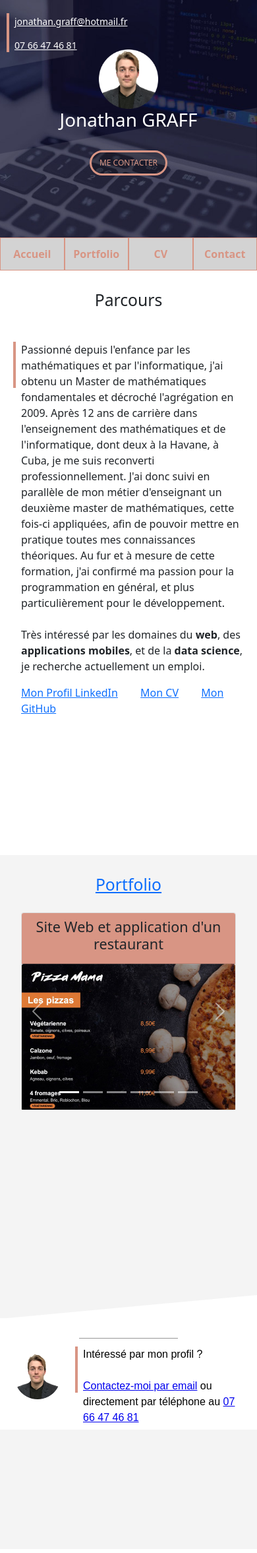
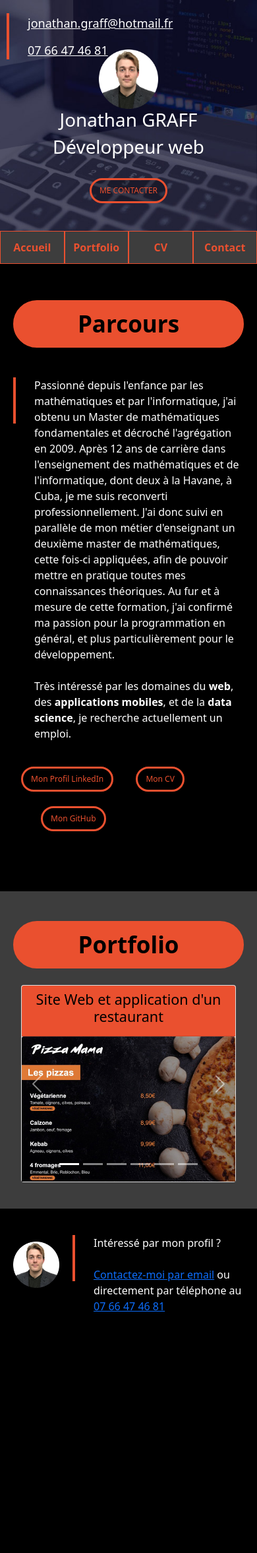
Before and after one commit to jonathangraff/presentation, a PHP site: page /index.html in a window 390 px wide. Shown: the whole page at 66% size. After the commit the page ends 1988 px from the top, so only its background shows below. Run offline with PHP 8.4, Linux system fonts and the light colour scheme; some libraries are stand-ins or nearby versions.

Commit message:
dark version + responsive

```diff
--- a/index.html
+++ b/index.html
@@ -15,6 +15,8 @@
         <img class="cover-profile" src="images/profile.png"/>
         <h1>Jonathan GRAFF</h1>
 
+        <h1> Développeur web</h1>
+
         <div style="text-align: center;">
             <a class="contact-button" href="mailto:jonathan.graff@hotmail.fr?subject=Contact">ME CONTACTER</a>
         </div>
@@ -27,11 +29,10 @@
     <div style="margin-top:8px">    <script src="menu.js"></script>
     </div>
 
-    <!-- SECTION GRISE 1 -->
+    <!-- PARCOURS -->
 
-    <!-- SECTION BLANCHE -->
-    <div class="section">
-        <h2>Parcours</h2>
+    <div class="section" style="padding-bottom:100px">
+        <h2 class='badge-title'>Parcours</h2>
        <!--<img src="images/profile2.jpg" class="col-contenu" /> -->
         <div class="col-contenu float-right">
             <div class="texte-avec-ligne-verticale">
@@ -40,18 +41,18 @@
                     J'ai donc suivi en parallèle de mon métier d'enseignant un deuxième master de mathématiques, cette fois-ci appliquées, afin de pouvoir mettre en pratique toutes mes
                     connaissances théoriques. Au fur et à mesure de cette formation, j'ai confirmé ma passion pour la programmation en général, et plus particulièrement pour le développement.<br><br>
                     Très intéressé par les domaines du <b>web</b>, des <b>applications mobiles</b>, et de la <b>data science</b>, je recherche actuellement un emploi.</p>
-                <a href="https://www.linkedin.com/in/jonathan-graff" target="_blank">Mon Profil LinkedIn</a>
-                <a style="margin-left:30px" href="CV Jonathan GRAFF.pdf" target="_blank">Mon CV</a>
-                <a style="margin-left:30px" href="https://github.com/jonathangraff" target="_blank">Mon GitHub</a>
+                <a class='contact-button' href="https://www.linkedin.com/in/jonathan-graff" target="_blank">Mon Profil LinkedIn</a>
+                <a class='contact-button' style="margin-left:30px" href="CV Jonathan GRAFF.pdf" target="_blank">Mon CV</a>
+                <a class='contact-button' style="margin-left:30px" href="https://github.com/jonathangraff" target="_blank">Mon GitHub</a>
             </div>
         </div>
 
     </div>
-    <div class="separation2"></div>
+    <!-- <div class="separation2"></div> -->
 
     <!-- SECTION GRISE 2 -->
-    <div class="section section-grise2">
-        <h2><a href='portfolio.html'>Portfolio</a></h2>
+    <div class="section section-grise">
+        <h2 class='badge-title'><a href='portfolio.html' >Portfolio</a></h2>
         <div class='container '>
 
             <div id='monCarrousel' class='carousel slide carousel-fade m-auto d-block'
@@ -76,7 +77,7 @@
                     <div class='carousel-item active'>
                         <div class='card ' >
                             <div class='card-header carte-header'>
-                                <h4 class='text-dark text-center'>Site Web et application d'un restaurant</h4>
+                                <h4 class='text-center'>Site Web et application d'un restaurant</h4>
                             </div>
                             <img src='images/project1small.jpg' class='w-100 card-img-top d-block testxx'>
                         </div>
@@ -86,7 +87,7 @@
                     <div class='carousel-item'>
                         <div class=card>
                             <div class='card-header carte-header'>
-                                <h4 class='text-dark text-center'>Jeu vidéo Galaxy</h4>
+                                <h4 class='text-center'>Jeu vidéo Galaxy</h4>
                             </div>
                             <img src='images/galaxy.jpg' class='w-100 d-block card-img-top'>
                         </div>
@@ -96,7 +97,7 @@
                     <div class='carousel-item'>
                         <div class=card>
                             <div class='card-header carte-header'>
-                                <h4 class='text-dark text-center'>Boîte à rythme</h4>
+                                <h4 class='text-center'>Boîte à rythme</h4>
                             </div>
                             <img src='images/mrbeat.jpg' class='w-100 d-block card-img-top'>
                         </div>
@@ -105,7 +106,7 @@
                     <div class='carousel-item'>
                         <div class=card>
                             <div class='card-header carte-header'>
-                                <h4 class='text-dark text-center'>
+                                <h4 class='text-center'>
                                     Utilisation de logiciel d'assistant de preuve pour piloter des bras de robots médicaux
                                 </h4>
                             </div>
@@ -116,7 +117,7 @@
                     <div class='carousel-item'>
                         <div class=card>
                             <div class='card-header carte-header'>
-                                <h4 class='text-dark text-center'>Apprentissage par renforcement profond pour des problèmes combinatoires</h4>
+                                <h4 class='text-center'>Apprentissage par renforcement profond pour des problèmes combinatoires</h4>
                             </div>
                             <img src='images/renforcement.jpg' class='w-100 d-block card-img-top'>
                         </div>
@@ -125,7 +126,7 @@
                     <div class='carousel-item'>
                         <div class=card>
                             <div class='card-header carte-header'>
-                                <h4 class='text-dark text-center'>Déformation par itérations de surfaces vers des surfaces minimales</h4>
+                                <h4 class='text-center'>Déformation par itérations de surfaces vers des surfaces minimales</h4>
                             </div>
                             <img src='images/catenoide.gif' class='w-100 d-block card-img-top'>
                         </div>
@@ -154,9 +155,14 @@
 
     </div>
 <!-- SECTION FIN -->
-<div class="fin"></div>
+<!-- <div class="fin"></div> -->
     <!-- SECTION BLANCHE FRAME -->
-    <iframe class = contact src="contact-frame.html" scrolling="no"></iframe>
+    <footer>
+        <!-- <iframe class = contact src="contact-frame.html" scrolling="no"></iframe> -->
+        <div class='section'>
+            <script src='contact-frame.js'></script>
+        </div>
+    </footer>
 
 
 
--- a/index.php
+++ b/index.php
@@ -38,7 +38,7 @@
     <?php include "menu.html";?>
 
     <!-- SECTION GRISE 1 -->
-    <div class="section section-grise1">
+    <div class="section section-grise">
         <div class="separateur"></div>
         <p>Je développe <b>votre projet WEB</b> ou vos <b>Applications mobiles</b> iOS/Android de A à Z</p>
     </div>
@@ -61,7 +61,7 @@
     <div class="separation2"></div>
 
     <!-- SECTION GRISE 2 -->
-    <div class="section section-grise2">
+    <div class="section section-grise">
         <h2>Portfolio</h2>
         <table class="col-portfolio" style="display:inline-block">
             <tr>
--- a/style.css
+++ b/style.css
@@ -6,6 +6,7 @@
     font-size: 100%;
     vertical-align: baseline;
     background: transparent;
+    color: var(--colortext)
 }
 
 *{
@@ -14,18 +15,26 @@
 
 
 :root {
-    --color1: #D89584;
-    --color2: #F4F4F4;
-    --color3: #e7e4e4;
+
+    --colortext: #FFFFFF;
+    --color1: #EA502F;
+    --color2: #3d3d3d;
+    --color3: #3d3d3d;
+    --color4: #000000;
+    --color5: #3d3d3d;
+    --color6: #979797; /* séparateur*/
+    --color7: #656565;
 }
 
 body {
     margin: 0;
     font-family: Arial;
     line-height: 1.5;
-    background-color: var(--color2);
+    background-color: var(--color4);
 }
-
+p{
+    margin-left:20px
+}
 iframe.contact {
     width: 100%;
     border: none;
@@ -49,7 +58,7 @@ div.testxx img{
 
 div.cover {
     background: url(images/cover_overlay.png) no-repeat center/100% 100%,url(images/cover.jpg) no-repeat center/cover;
-    height: 360px;
+    height: 400px;
     position: relative;
 }
 
@@ -62,26 +71,31 @@ img.cover-profile {
 }
 
 h1 {
-    color: white;
+
     text-align: center;
     font-size: 42px;
     margin-top: 10px;
     margin-bottom: 0px;
 }
-
+h2 a{
+    color: var(--colortext);
+    text-decoration:none
+}
 div.separation1{
     background: url(images/triangle2white.svg) no-repeat center bottom -1px/100%;
     padding-bottom: 180px;
     margin-top: 0px;
 }
-div.section-grise1 {
+div.section-grise{
     background-color: var(--color2);
+    padding-top :20px;
+    padding-bottom:20px
 }
-div.separation2 {
-    background: url(images/triangle1white.svg) no-repeat center top/100%;
-    padding-top: 180px;
+/* div.separation2 {*/
+    /* background: url(images/triangle1white.svg) no-repeat center top/100%; */
+    /* padding-top: 100px;
     margin-bottom: 0px;
-}
+} */
 
 .menu{
     height:50px;
@@ -92,21 +106,20 @@ div.separation2 {
     background-color: var(--color1);
     padding-top: 20px;
     padding-bottom:20px;
-    margin-bottom: 10px;
+    margin-bottom: 0px;
     font-weight:bold;
     font-size:45px;
+    color:var(--color4)
 }
 
 nav{
     width: 100%;
     height:50px;
-    background-color:lightgray;
+    background-color:var(--color5);
     margin-top:-8px
 
 
 }
-
-
 
 nav a{
     display:block;
@@ -171,7 +188,7 @@ nav > ul li:hover .sous{
     font-size: 12px;
 }
 div.cover p {
-    color: lightgray;
+    color: var(--color5);
     text-align: center;
     margin-top: 8px;
     font-size: 14px;
@@ -197,8 +214,8 @@ div.cover-contact p:first-child {
 }
 
 div.cover-contact * {
-    color: white;
-    font-size: 14px;
+    color: var(--colortext);
+    font-size: 18px;
 }
 
 a.contact-button {
@@ -213,13 +230,33 @@ a.contact-button {
     border-radius: 20px;
 }
 
+h2.badge-title {
+    color: var(--color4);
+    border: 3px solid var(--color1);
+    padding: 12px 80px;
+    text-decoration: none;
+    background-color: var(--color1);
+    display: block;
+    width:75%;
+    margin: 25px auto 50px auto;
+    font-size: 40px;
+    border-radius: 50px;
+    text-align:center;
+    font-weight:bold
+}
+h2.badge-title a {
+    color: var(--color4);
+}
 a.contact-button-portfolio {
     position: absolute;
     right: 20px;
     top:5px;
 }
-
+div.carousel-item h4{
+    color:var(--color4)
+}
 a.contact-button:hover {
+    color: var(--color1);
     background-color: black;
     font-weight: bold;
 }
@@ -230,21 +267,16 @@ a.contact-button:hover {
     padding-top: 30px;
     padding-bottom: 30px;
     overflow: auto;
-    background-color: white;
+    background-color:var(--color4);
 }
 
-
-
-div.section-grise2 {
-    background-color: var(--color2);
-}
-div.fin{
+/* div.fin{
     height:400px;
     background: url(images/triangle2white.svg) no-repeat center bottom -1px/100%;
     background-color: var(--color2);
     padding-bottom: 70px;
     margin-top: -115px;
-}
+} */
 h2 {
     text-align: center;
     font-size: 34px;
@@ -311,7 +343,7 @@ div.barre-verticale {
 div.frame {
     margin: 0px 50px;
     padding: 20px 30px;
-    background-color: white;
+    /* background-color: var(--color4); */
     box-shadow: 0px 0px 8px 8px rgba(0, 0, 0, 0.1);
 
 }
@@ -474,6 +514,9 @@ div.contactgroupe table{
         margin-top: 6px;
         margin-bottom: 0px;
     }
+    div.cover {
+        height: 350px;
+    }
 
     div.cover p {
         margin-top: 2px;
@@ -485,7 +528,7 @@ div.contactgroupe table{
         padding-right: 20px;
     }
 
-    div.section-grise1 {
+    div.section-grise {
         padding-bottom: 40px;
     }
 
@@ -543,6 +591,20 @@ div.contactgroupe table{
         font-size: 22px;
     }
 
+    h2.badge-title {
+
+        color: var(--color4);
+        padding: 12px 20px;
+        text-decoration: none;
+        background-color: var(--color1);
+        display: block;
+        width:100%;
+        margin: 25px auto 25px auto;
+        font-size: 35px;
+        text-align:center;
+        font-weight:bold
+    }
+
     img.portfolio {
         width: 100%;
     }
```
Also changed, not shown: other parts of style.css (+55 -17 lines), CV.html (+21 -10 lines), Contact.html (+11 -5 lines), contact-frame.html (+16 -16 lines), contact-frame.js (added, +14 -0 lines), portfolio-galaxy.html (+18 -12 lines), portfolio-mrbeat.html (+18 -11 lines), portfolio-projetM2.html (+20 -9 lines), portfolio-site-restaurant.html (+18 -11 lines), portfolio-stageM1.html (+21 -11 lines), portfolio-stageM2.html (+20 -10 lines), portfolio.html (+17 -10 lines), portfolio.js (+6 -6 lines), images/arobase.jpg (added), 2 more files, 1 other file.
